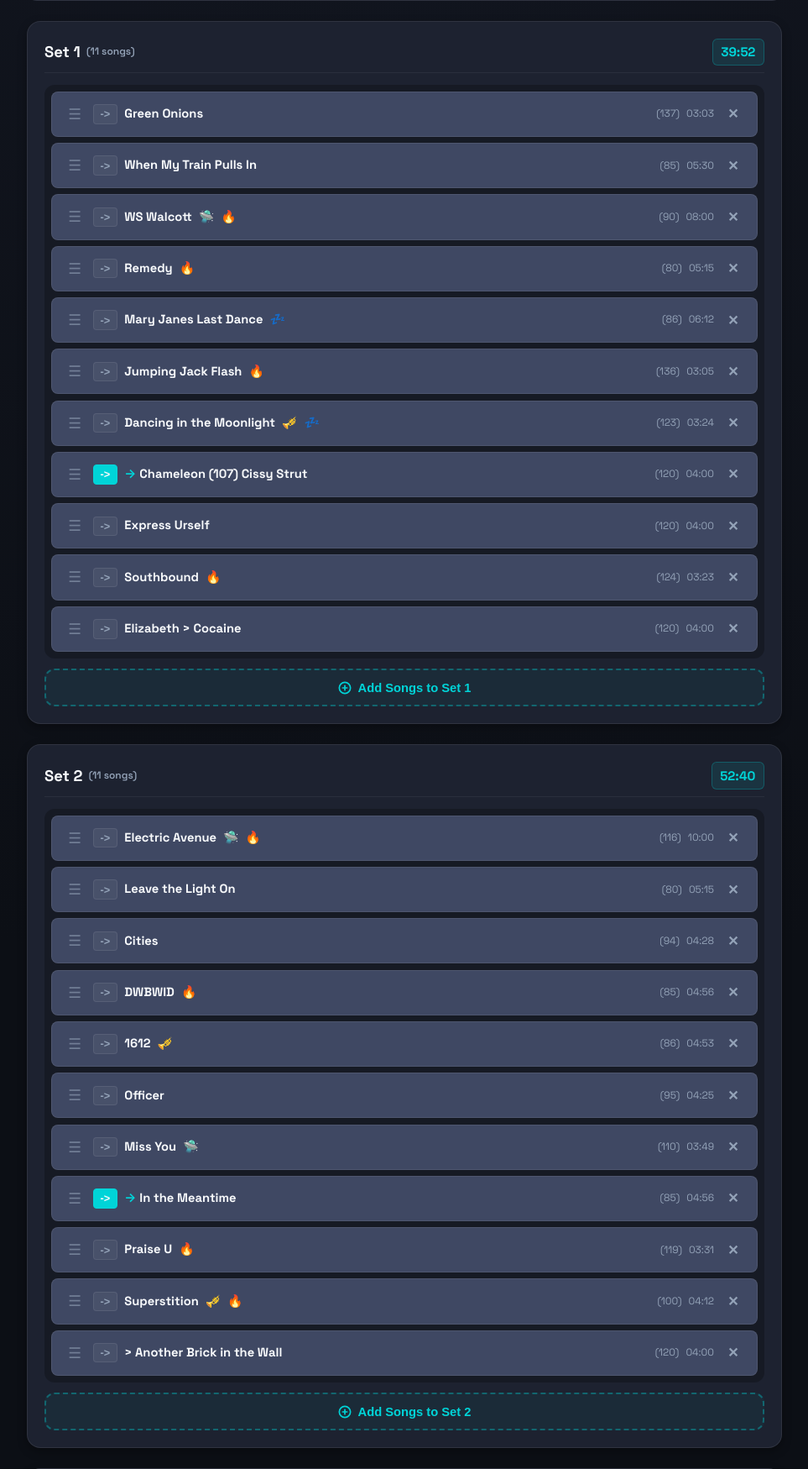
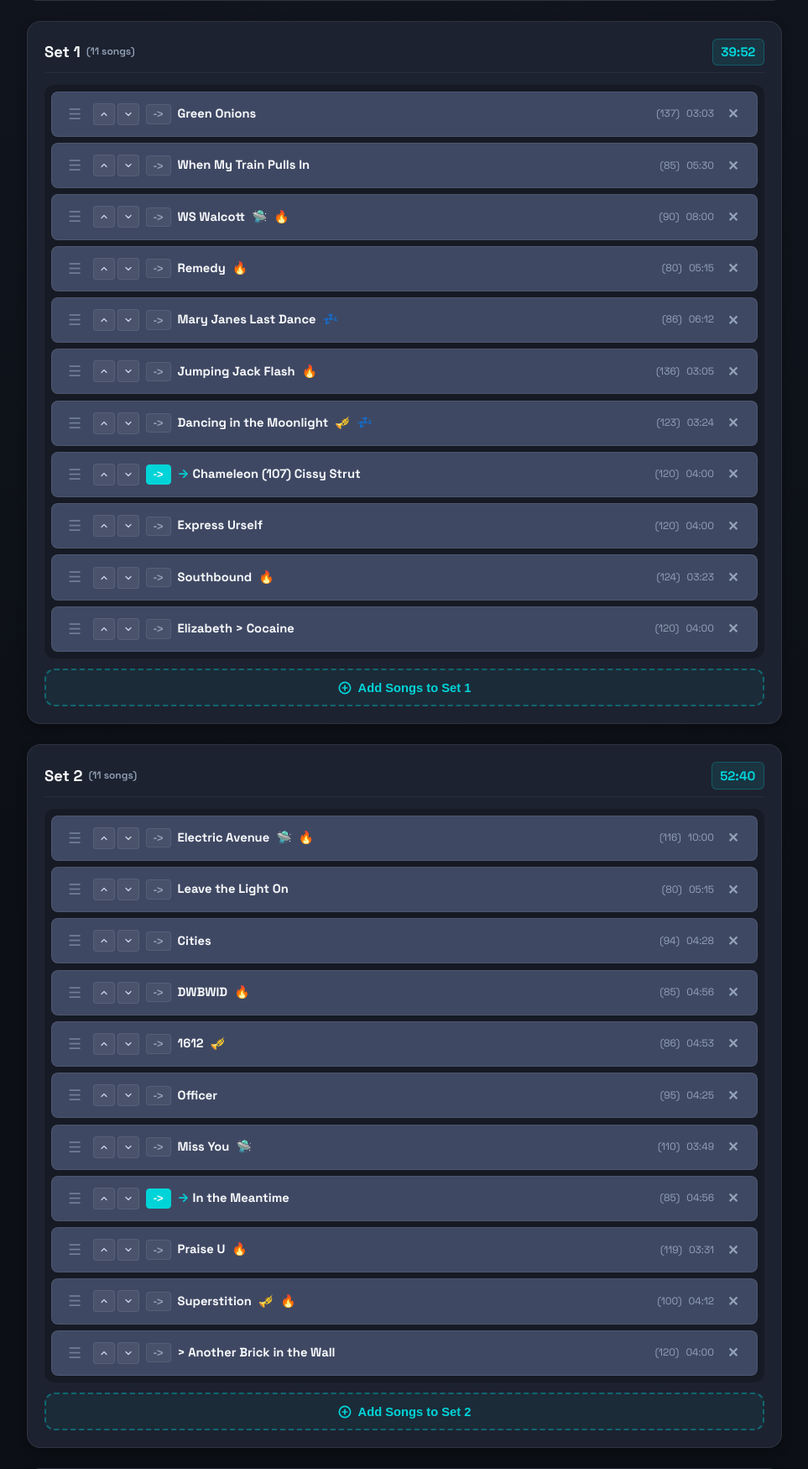
Before and after one commit to Andrew-Novokhatny/The_Conspiracy_Hub, a FastAPI app: page /api/builder/?edit=1 in a window 1280 px wide. Shown: the part 554-2303 px from the top of the page at 84% size, without its empty margins (158-1121 px from the left). Run offline with FastAPI, Linux system fonts and the light colour scheme; some libraries are stand-ins or nearby versions.

Commit message:
Add Up and Down move buttons to song cards in Setlist Builder for fast position nudging

```diff
--- a/band_app/app/templates/builder/index.html
+++ b/band_app/app/templates/builder/index.html
@@ -99,6 +99,38 @@
     .drag-handle:hover {
         opacity: 1;
         color: var(--text-primary);
+    }
+
+    .song-move-group {
+        display: inline-flex;
+        align-items: center;
+        gap: 0.2rem;
+        flex-shrink: 0;
+    }
+
+    .btn-move-song {
+        background: rgba(255, 255, 255, 0.06);
+        border: 1px solid var(--border-subtle);
+        color: var(--text-secondary);
+        border-radius: 4px;
+        width: 26px;
+        height: 26px;
+        display: flex;
+        align-items: center;
+        justify-content: center;
+        cursor: pointer;
+        transition: all 0.15s ease;
+        padding: 0;
+    }
+
+    .btn-move-song:hover {
+        background: rgba(0, 212, 216, 0.2);
+        border-color: var(--primary);
+        color: #ffffff;
+    }
+
+    .btn-move-song:active {
+        transform: scale(0.92);
     }
 
     .segue-btn {
@@ -684,7 +716,7 @@
     }
 
     // -------------------------------------------------------------------------
-    // Set Item Element Creator & Drag Reordering
+    // Set Item Element Creator & Drag/Button Reordering
     // -------------------------------------------------------------------------
     function createSetItemElement(songId, isSegue = false) {
         const math = songMathData[songId] || { bpm: 120, duration: 240, has_horn: false, is_jam_vehicle: false, song_key: '', energy: 'standard' };
@@ -695,6 +727,14 @@
         div.innerHTML = `
             <div class="flex items-center gap-sm" style="min-width: 0; flex: 1;">
                 <span class="drag-handle" title="Drag to reorder">☰</span>
+                <div class="song-move-group">
+                    <button type="button" class="btn-move-song btn-move-up" onclick="moveSongItem(this, -1)" title="Move song up">
+                        <svg width="12" height="12" viewBox="0 0 24 24" fill="none" stroke="currentColor" stroke-width="2.5" stroke-linecap="round" stroke-linejoin="round"><path d="m18 15-6-6-6 6"/></svg>
+                    </button>
+                    <button type="button" class="btn-move-song btn-move-down" onclick="moveSongItem(this, 1)" title="Move song down">
+                        <svg width="12" height="12" viewBox="0 0 24 24" fill="none" stroke="currentColor" stroke-width="2.5" stroke-linecap="round" stroke-linejoin="round"><path d="m6 9 6 6 6-6"/></svg>
+                    </button>
+                </div>
                 <button class="segue-btn ${isSegue ? 'active' : ''}" onclick="toggleSegue(this)" title="Toggle segue into this song">-></button>
                 <strong class="song-title-text" style="white-space: nowrap; overflow: hidden; text-overflow: ellipsis;">${isSegue ? '<span style="color: var(--accent); font-weight: bold; margin-right: 0.25rem;">→</span>' : ''}${songId}</strong>
                 ${math.has_horn ? '🎺' : ''}
@@ -709,6 +749,30 @@
             </div>
         `;
         return div;
+    }
+
+    // Direct up/down song position nudging within the set
+    function moveSongItem(btn, direction) {
+        const item = btn.closest('.sortable-item');
+        if (!item) return;
+        const parent = item.parentElement;
+        if (!parent) return;
+
+        if (direction === -1) {
+            // Move UP
+            const prev = item.previousElementSibling;
+            if (prev && prev.classList.contains('sortable-item')) {
+                parent.insertBefore(item, prev);
+                calculateTiming();
+            }
+        } else if (direction === 1) {
+            // Move DOWN
+            const next = item.nextElementSibling;
+            if (next && next.classList.contains('sortable-item')) {
+                parent.insertBefore(next, item);
+                calculateTiming();
+            }
+        }
     }
 
     // Set up Sortable for each Set
```
